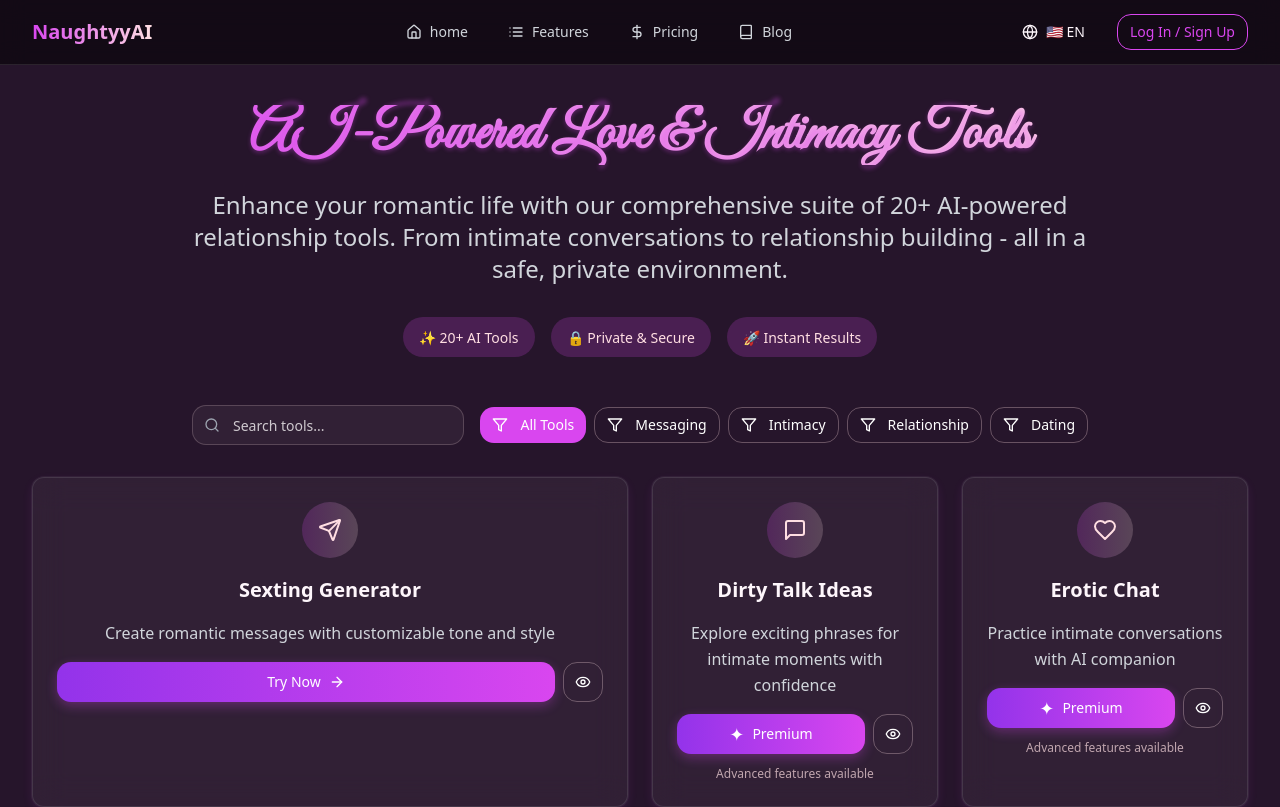
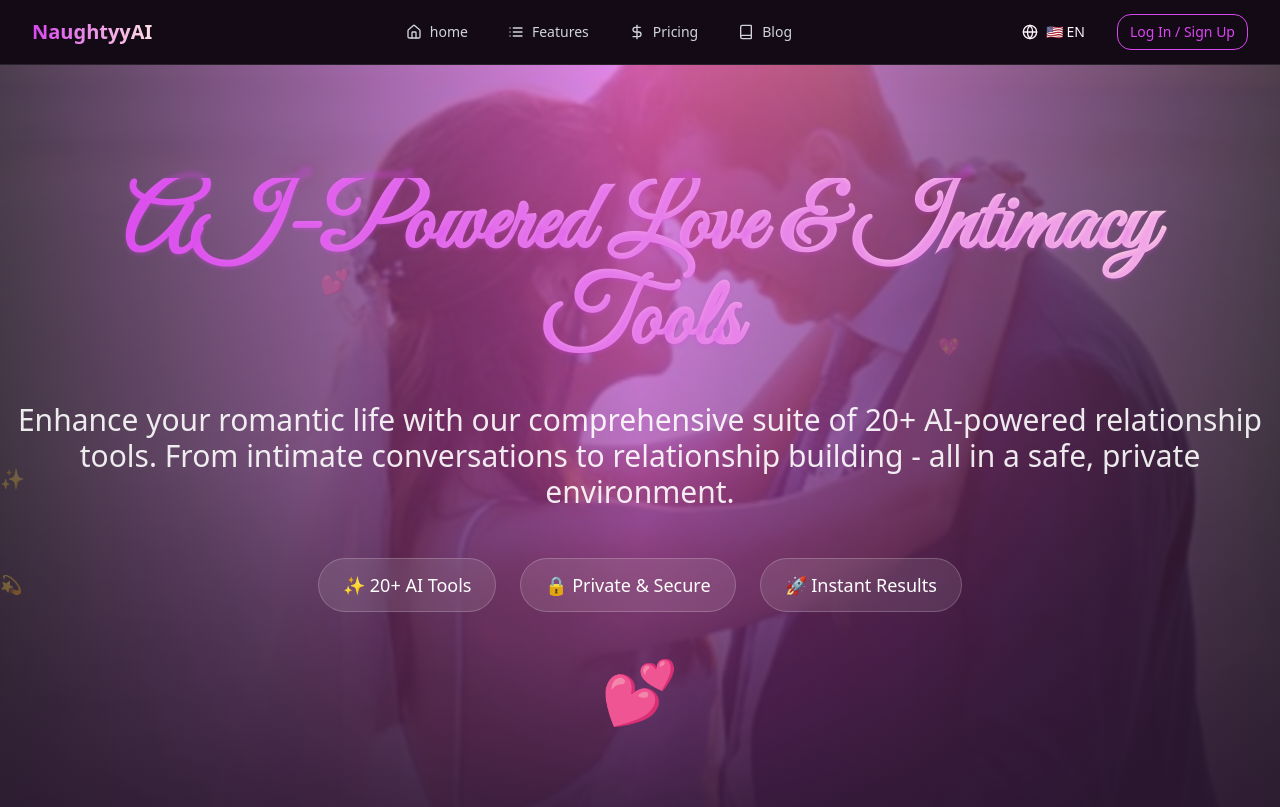
Before and after one commit to Hariom377/naughty-ai-playground, a React (Vite) app: page / in a window 1280 px wide. Shown: the top 807 px of the page. Built offline with nearby package versions, Linux system fonts and the light colour scheme.

Commit message:
Feat: Implement hero section with background image
This commit implements a hero section with a background image, blur effects, and gradient overlays. It also adjusts the layout to span the full screen width on all devices.

```diff
--- a/src/components/layout/Layout.tsx
+++ b/src/components/layout/Layout.tsx
@@ -26,7 +26,7 @@ const Layout: React.FC<LayoutProps> = ({ children }) => {
     <div className="flex flex-col min-h-screen w-full bg-naughty-dark">
       <Navbar />
       {showPremiumBanner && <PremiumBanner />}
-      <main className="flex-grow w-full px-4 py-6 md:py-10">
+      <main className="flex-grow w-full">
         <div className="w-full">
           {children}
         </div>
--- a/src/components/tools/SearchAndFilter.tsx
+++ b/src/components/tools/SearchAndFilter.tsx
@@ -24,8 +24,8 @@ const SearchAndFilter: React.FC<SearchAndFilterProps> = ({
   const isEnglish = language === 'en';
 
   return (
-    <div className="w-full px-4 mb-8">
-      <div className="max-w-4xl mx-auto">
+    <div className="w-full px-4 py-8">
+      <div className="w-full">
         <div className="flex flex-col md:flex-row gap-4 items-center">
           {/* Search Input */}
           <div className="relative flex-1 w-full">
--- a/src/index.css
+++ b/src/index.css
@@ -48,10 +48,14 @@
       radial-gradient(circle at 80% 20%, rgba(255, 222, 226, 0.08) 0%, transparent 50%),
       linear-gradient(135deg, #26152B 0%, #1a0f1f 100%);
     background-attachment: fixed;
+    width: 100%;
+    overflow-x: hidden;
   }
 
   html {
     @apply scroll-smooth;
+    width: 100%;
+    overflow-x: hidden;
   }
 
   /* Improved focus styles for accessibility */
@@ -137,6 +141,14 @@
     0% { background-position: -200% 0; }
     100% { background-position: 200% 0; }
   }
+
+  /* Full width containers */
+  .container, .max-w-7xl, .max-w-6xl, .max-w-4xl {
+    width: 100% !important;
+    max-width: none !important;
+    margin-left: 0 !important;
+    margin-right: 0 !important;
+  }
 }
 
 /* Reduced motion support */
--- a/src/pages/HomePage.tsx
+++ b/src/pages/HomePage.tsx
@@ -161,31 +161,60 @@ const HomePage = () => {
 
   return (
     <Layout>
-      <div className="w-full px-0">
-        {/* Hero Section with proper H1 */}
-        <header className="text-center mb-12 px-4">
-          <h1 className="text-4xl md:text-6xl font-bold mb-6 romantic-title leading-tight">
+      <div className="w-full">
+        {/* Romantic Hero Section with Beach Couple Image */}
+        <div className="relative min-h-screen w-full overflow-hidden">
+          {/* Background Image with Blur Effect */}
+          <div
+            className="absolute inset-0 w-full h-full bg-cover bg-center bg-no-repeat"
+            style={{
+              backgroundImage: `url('/lovable-uploads/9b775343-80b9-4cf7-84a7-b6f460af0eb6.png')`,
+              filter: 'blur(1px)',
+              transform: 'scale(1.1)'
+            }}
+          />
+
+          {/* Gradient Overlays for Text Readability */}
+          <div className="absolute inset-0 bg-gradient-to-r from-naughty-dark/80 via-naughty-purple/60 to-naughty-dark/80" />
+          <div className="absolute inset-0 bg-gradient-to-b from-transparent via-black/20 to-naughty-dark/90" />
+
+          {/* Floating Hearts Animation */}
+          <div className="absolute inset-0 overflow-hidden pointer-events-none">
+            <div className="floating-hearts absolute top-1/4 left-1/4 text-naughty-pink/30 text-2xl">💕</div>
+            <div className="floating-hearts absolute top-1/3 right-1/4 text-naughty-pink/20 text-lg animate-[floating_4s_ease-in-out_infinite_1s]">💖</div>
+            <div className="floating-hearts absolute top-1/2 left-1/6 text-naughty-pink/25 text-xl animate-[floating_5s_ease-in-out_infinite_2s]">✨</div>
+            <div className="floating-hearts absolute bottom-1/3 right-1/6 text-naughty-pink/30 text-lg animate-[floating_3s_ease-in-out_infinite_0.5s]">💫</div>
+          </div>
+
+          {/* Hero Content */}
+          <div className="relative z-10 flex items-center justify-center min-h-screen px-4">
+            <header className="text-center max-w-6xl mx-auto">
+              <h1 className="text-5xl md:text-7xl lg:text-8xl font-bold mb-8 romantic-title leading-tight">
                 {isEnglish ? 'AI-Powered Love & Intimacy Tools' : 'एआई-पावर्ड लव टूल्स'}
               </h1>
-          <p className="text-xl md:text-2xl text-gray-300 w-full max-w-4xl mx-auto leading-relaxed">
+              <p className="text-xl md:text-2xl lg:text-3xl text-white/90 mb-12 leading-relaxed font-light">
                 {isEnglish
                   ? 'Enhance your romantic life with our comprehensive suite of 20+ AI-powered relationship tools. From intimate conversations to relationship building - all in a safe, private environment.'
                   : 'एआई-संचालित संबंध उपकरणों के हमारे व्यापक सूट के साथ अपने रोमांटिक जीवन को बढ़ाएं'}
               </p>
-          <div className="mt-8 flex flex-wrap gap-4 justify-center">
-            <div className="bg-naughty-purple/20 px-4 py-2 rounded-full">
-              <span className="text-sm text-naughty-pink font-medium">✨ {isEnglish ? '20+ AI Tools' : '20+ एआई टूल्स'}</span>
+              <div className="flex flex-wrap gap-6 justify-center mb-12">
+                <div className="bg-white/10 backdrop-blur-md px-6 py-3 rounded-full border border-white/20">
+                  <span className="text-lg text-white font-medium">✨ {isEnglish ? '20+ AI Tools' : '20+ एआई टूल्स'}</span>
                 </div>
-            <div className="bg-naughty-purple/20 px-4 py-2 rounded-full">
-              <span className="text-sm text-naughty-pink font-medium">🔒 {isEnglish ? 'Private & Secure' : 'निजी और सुरक्षित'}</span>
+                <div className="bg-white/10 backdrop-blur-md px-6 py-3 rounded-full border border-white/20">
+                  <span className="text-lg text-white font-medium">🔒 {isEnglish ? 'Private & Secure' : 'निजी और सुरक्षित'}</span>
                 </div>
-            <div className="bg-naughty-purple/20 px-4 py-2 rounded-full">
-              <span className="text-sm text-naughty-pink font-medium">🚀 {isEnglish ? 'Instant Results' : 'तत्काल परिणाम'}</span>
+                <div className="bg-white/10 backdrop-blur-md px-6 py-3 rounded-full border border-white/20">
+                  <span className="text-lg text-white font-medium">🚀 {isEnglish ? 'Instant Results' : 'तत्काल परिणाम'}</span>
                 </div>
               </div>
+              <div className="beating-heart text-6xl mb-8">💕</div>
             </header>
+          </div>
+        </div>
 
         {/* Search and Filter Section */}
+        <div className="w-full bg-naughty-dark/95 backdrop-blur-sm">
           <SearchAndFilter
             searchTerm={searchTerm}
             setSearchTerm={setSearchTerm}
@@ -193,9 +222,11 @@ const HomePage = () => {
             setSelectedCategory={setSelectedCategory}
             categories={categories}
           />
+        </div>
 
         {/* Tools Grid */}
-        <section className="grid grid-cols-1 sm:grid-cols-2 lg:grid-cols-3 xl:grid-cols-4 gap-6 w-full px-4 mb-16">
+        <section className="w-full bg-naughty-dark px-4 py-16">
+          <div className="grid grid-cols-1 sm:grid-cols-2 lg:grid-cols-3 xl:grid-cols-4 gap-6 w-full">
             {filteredFeatures.map((feature, index) => (
               <FeatureCard
                 key={index}
@@ -209,6 +240,7 @@ const HomePage = () => {
                 className={index % 4 === 0 ? 'md:col-span-2' : ''}
               />
             ))}
+          </div>
         </section>
 
         {/* Testimonials Section */}
```
Also changed, not shown: public/lovable-uploads/9b775343-80b9-4cf7-84a7-b6f460af0eb6.png (added). Lines whose indentation alone changed are shown as unchanged.
